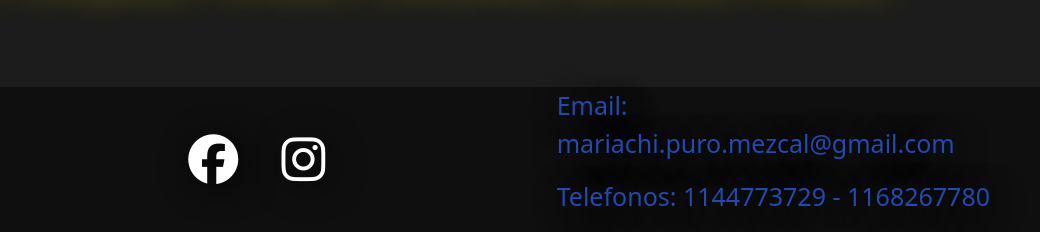
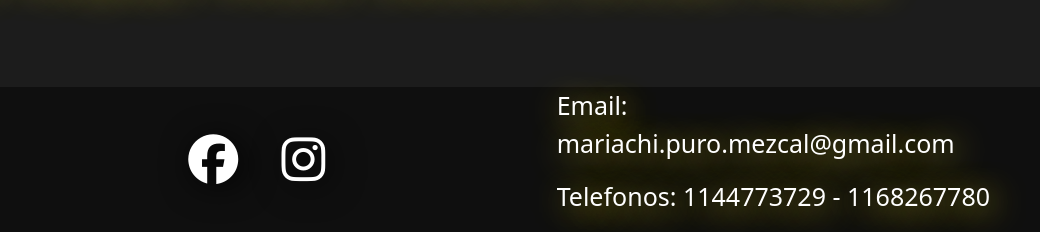
Before and after one commit to Leovilis/mezcal, a plain HTML site: page index.html in a window 1280 px wide. Shown: the part 2749-2981 px from the top of the page, 240-1280 px from the left. Drawn offline with nearby package versions, Linux system fonts and the light colour scheme; a small style sheet from the web is missing; a web font is replaced by a local one.

Commit message:
cambio color de contacto

```diff
--- a/style.css
+++ b/style.css
@@ -131,13 +131,13 @@ h1 {
 p {
   font-size: 25px;
   text-align: left;
-  text-shadow: 5px 5px 32px #000000 !important;
-  color: #2449af !important;
+  color: #ffffff !important;
+  text-shadow: 5px 5px 32px rgba(253, 235, 32, 0.849) !important;
   text-decoration: none;
 }
 
 .derecho a:hover {
-  color: #ffffff !important;
+  color: #85a1ff !important;
   text-shadow: 5px 5px 32px rgba(253, 235, 32, 0.849) !important;
 }
 .container-wa {
```
